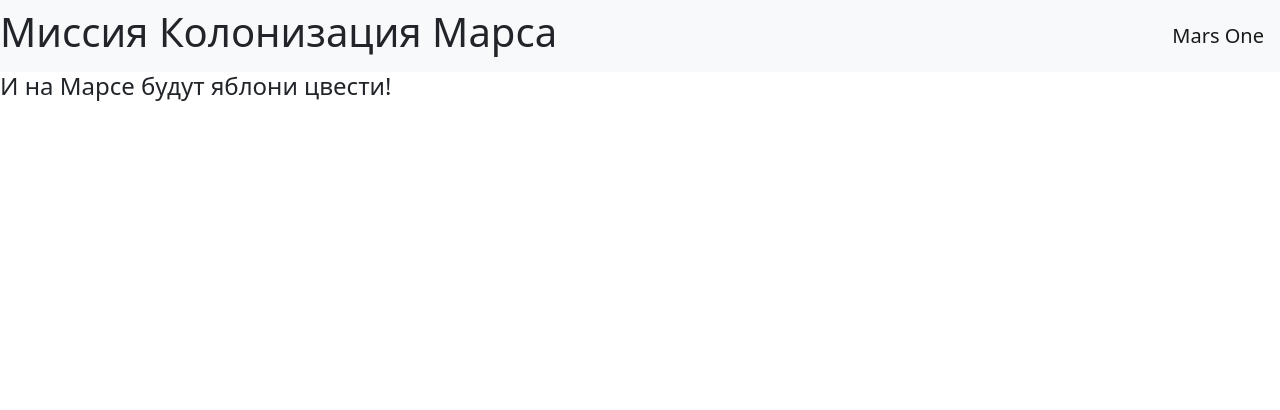
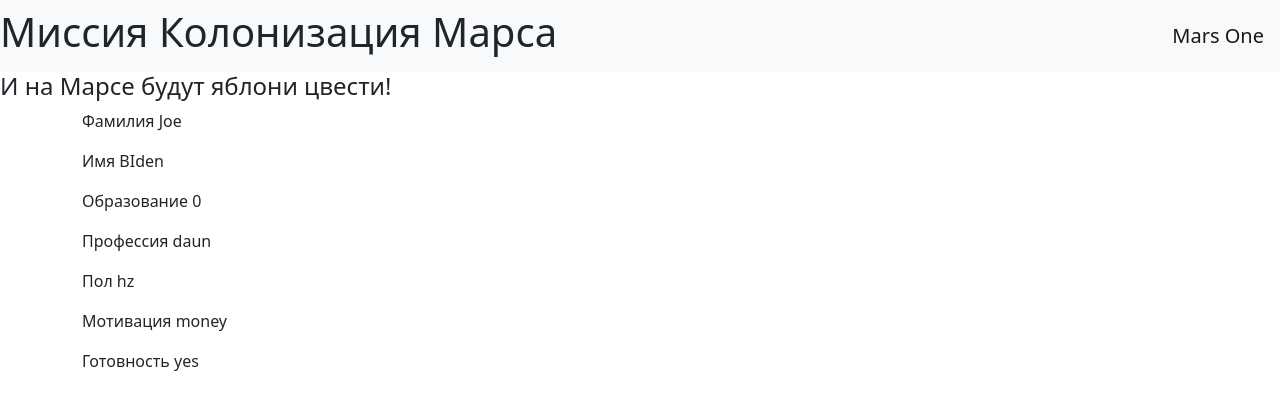
Before and after one commit to S9ten/mars-web3, a Flask app: page /auto_answer in a window 1280 px wide. Shown: the top 410 px of the page. Run offline with Flask 2, Linux system fonts and the light colour scheme.

Commit message:
auto_answer

```diff
--- a/main.py
+++ b/main.py
@@ -22,7 +22,8 @@ def list_prof(list='ol'):
                    'инженер по терраформированию', 'климатолог', 'специалист по радиационной защите',
                    'астрогеолог', 'гляциолог', 'инженер жизнеобеспечения', 'метеоролог',
                    'оператор марсохода', 'киберинженер', 'штурман', 'пилот дронов']
-    return render_template('list_prof.html', prof=list, professions=professions, title="Список профессий")
+    return render_template('list_prof.html', prof=list, professions=professions,
+                           title="Список профессий")
 
 
 @app.route('/promotion')
@@ -205,5 +206,19 @@ def form_sample():
         return "<h1>Форма отправлена<h1>"
 
 
+@app.route('/answer')
+@app.route('/auto_answer')
+def answer():
+    param = {'title': 'Автоматический ответ',
+             'surname': "Joe",
+             'name': "BIden",
+             'education': "0",
+             'profession': "daun",
+             'sex': "hz",
+             'motivation': "money",
+             'ready': "yes"}
+    return render_template('auto_answer.html', **param)
+
+
 if __name__ == '__main__':
     app.run(port=8080, host='127.0.0.1')
--- a/static/css/style.css
+++ b/static/css/style.css
@@ -1,3 +1,7 @@
 h1 {
    color: #d22e3a
 }
+h4 {
+    color: #AAAAAA
+    padding-left: 20px
+}
--- /dev/null
+++ b/templates/auto_answer.html
@@ -0,0 +1,10 @@
+{% extends "base.html" %}
+{% block content %}
+<p>Фамилия {{surname}}</p>
+<p>Имя {{ name }}</p>
+<p>Образование {{ education }}</p>
+<p>Профессия {{ profession }}</p>
+<p>Пол {{ sex }}</p>
+<p>Мотивация {{ motivation }}</p>
+<p>Готовность {{ ready }}</p>
+{%endblock%}
```
